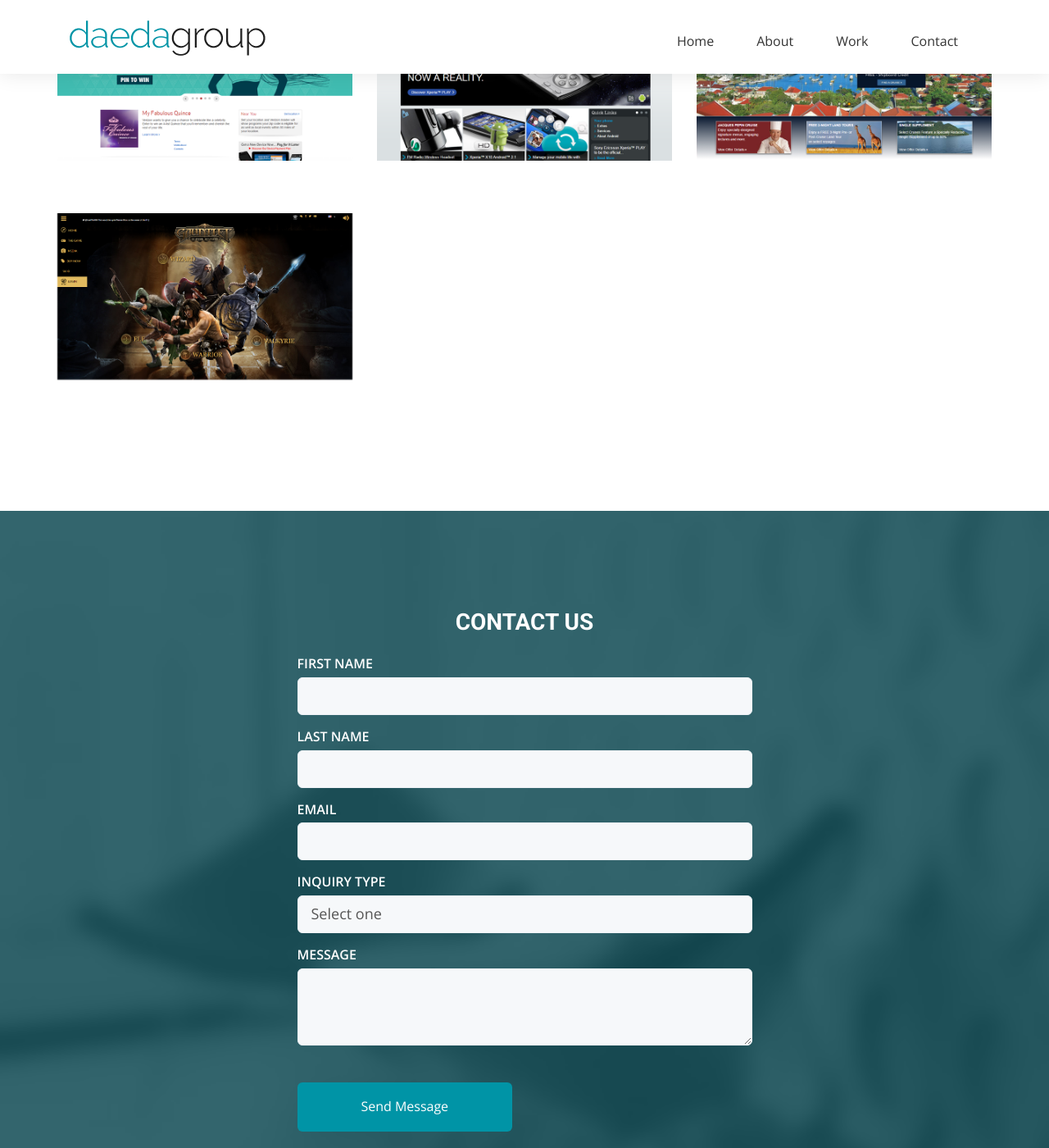
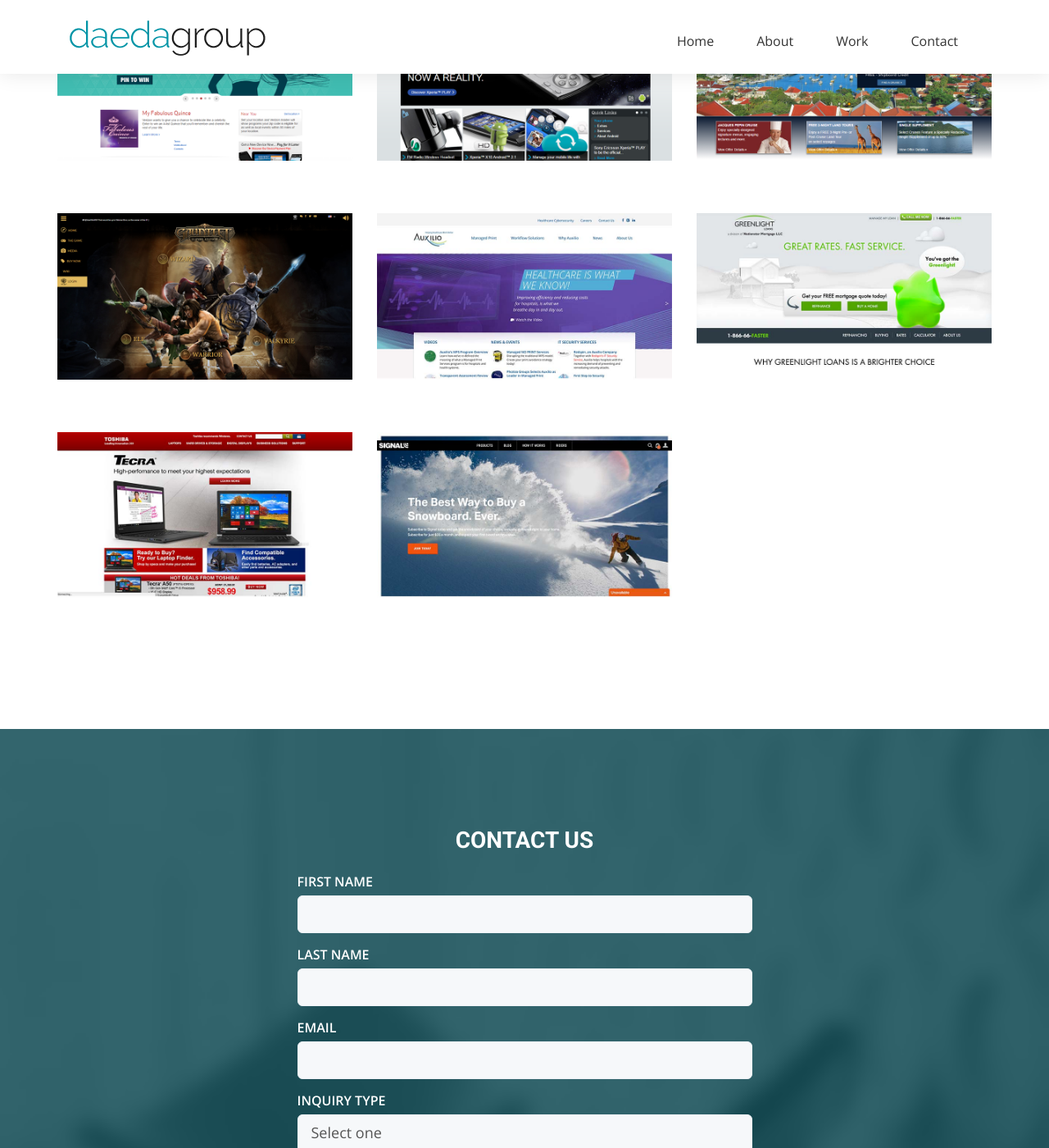
Before and after one commit to DaedaGroup/company-website, a Jekyll site: the page built from index.html, in a window 1280 px wide and 1400 px high, scrolled down 2157 px. Shown: the whole window at 82% size. Built offline with Jekyll 4.4.1, drawn with Linux system fonts in a browser that asks for light colours; nearby versions of some CDN libraries; some web fonts are replaced.

Commit message:
add project screenshots

```diff
--- a/css/airspace.css
+++ b/css/airspace.css
@@ -327,7 +327,6 @@
 --*/
 #feature {
   background: url("../img/featue-bg.jpg");
-  background-position: 50% 94px;
   width: 100%;
   display: block;
   position: relative;
--- a/index.html
+++ b/index.html
@@ -108,6 +108,26 @@
       <div class="col-xs-10 col-xs-offset-1 col-sm-6 col-sm-offset-0 col-md-4">
         <div class="work-item">
           <img class="img-responsive" src="img/portfolio/gauntlet.png" alt="" />
+        </div>
+      </div>
+      <div class="col-xs-10 col-xs-offset-1 col-sm-6 col-sm-offset-0 col-md-4">
+        <div class="work-item">
+          <img class="img-responsive" src="img/portfolio/auxillio.jpg" alt="" />
+        </div>
+      </div>
+      <div class="col-xs-10 col-xs-offset-1 col-sm-6 col-sm-offset-0 col-md-4">
+        <div class="work-item">
+          <img class="img-responsive" src="img/portfolio/greenlight-loans.jpg" alt="" />
+        </div>
+      </div>
+      <div class="col-xs-10 col-xs-offset-1 col-sm-6 col-sm-offset-0 col-md-4">
+        <div class="work-item">
+          <img class="img-responsive" src="img/portfolio/laptops-toshiba.jpg" alt="" />
+        </div>
+      </div>
+      <div class="col-xs-10 col-xs-offset-1 col-sm-6 col-sm-offset-0 col-md-4">
+        <div class="work-item">
+          <img class="img-responsive" src="img/portfolio/signal-snowboards.jpg" alt="" />
         </div>
       </div>
     </div>
```
Also changed, not shown: img/portfolio/auxillio.jpg (added), img/portfolio/greenlight-loans.jpg (added), img/portfolio/laptops-toshiba.jpg (added), img/portfolio/signal-snowboards.jpg (added). Lines whose indentation alone changed are shown as unchanged.
